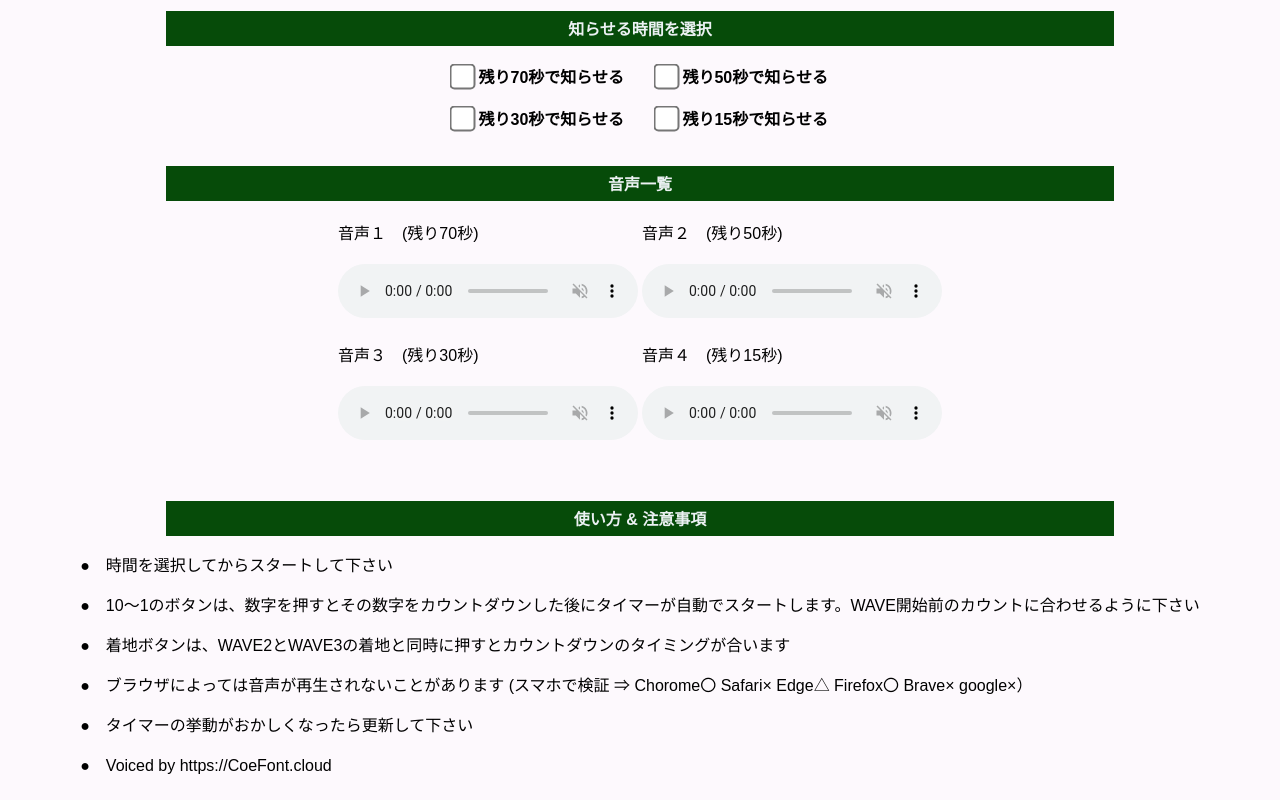
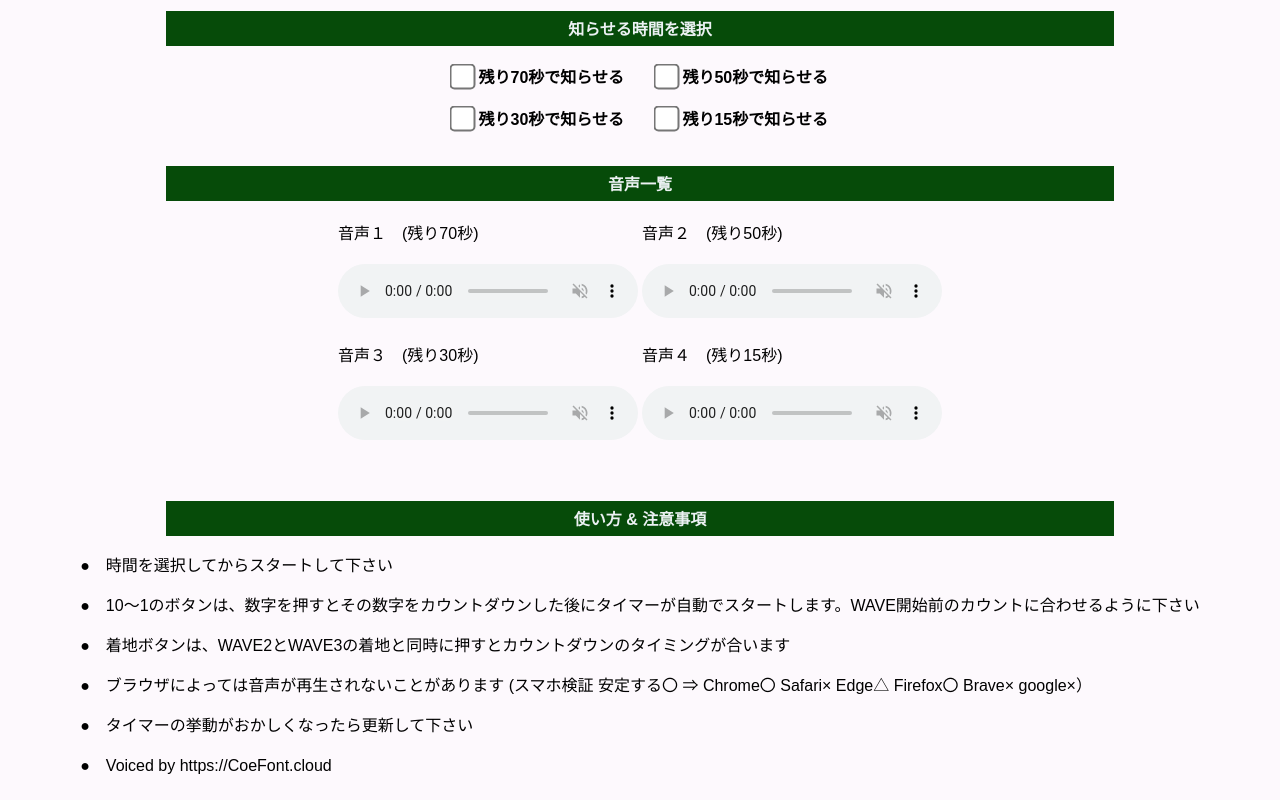
Before and after one commit to kuraburaman/salmonrunSPtimer, a plain HTML site: page index.html in a window 1280 px wide. Shown: the part 499-1299 px from the top of the page. Drawn offline with Linux system fonts and the light colour scheme.

Commit message:
Update index.html

```diff
--- a/index.html
+++ b/index.html
@@ -69,7 +69,7 @@
       <p>●　時間を選択してからスタートして下さい</p>
       <p>●　10～1のボタンは、数字を押すとその数字をカウントダウンした後にタイマーが自動でスタートします。WAVE開始前のカウントに合わせるように下さい</p>
       <p>●　着地ボタンは、WAVE2とWAVE3の着地と同時に押すとカウントダウンのタイミングが合います</p>
-      <p>●　ブラウザによっては音声が再生されないことがあります (スマホで検証 ⇒ Chorome〇 Safari× Edge△ Firefox〇 Brave× google×）</p>
+      <p>●　ブラウザによっては音声が再生されないことがあります (スマホ検証 安定する〇 ⇒ Chrome〇 Safari× Edge△ Firefox〇 Brave× google×）</p>
       <p>●　タイマーの挙動がおかしくなったら更新して下さい</p>
       <p>●　Voiced by https://CoeFont.cloud</p>
     </div>
```
